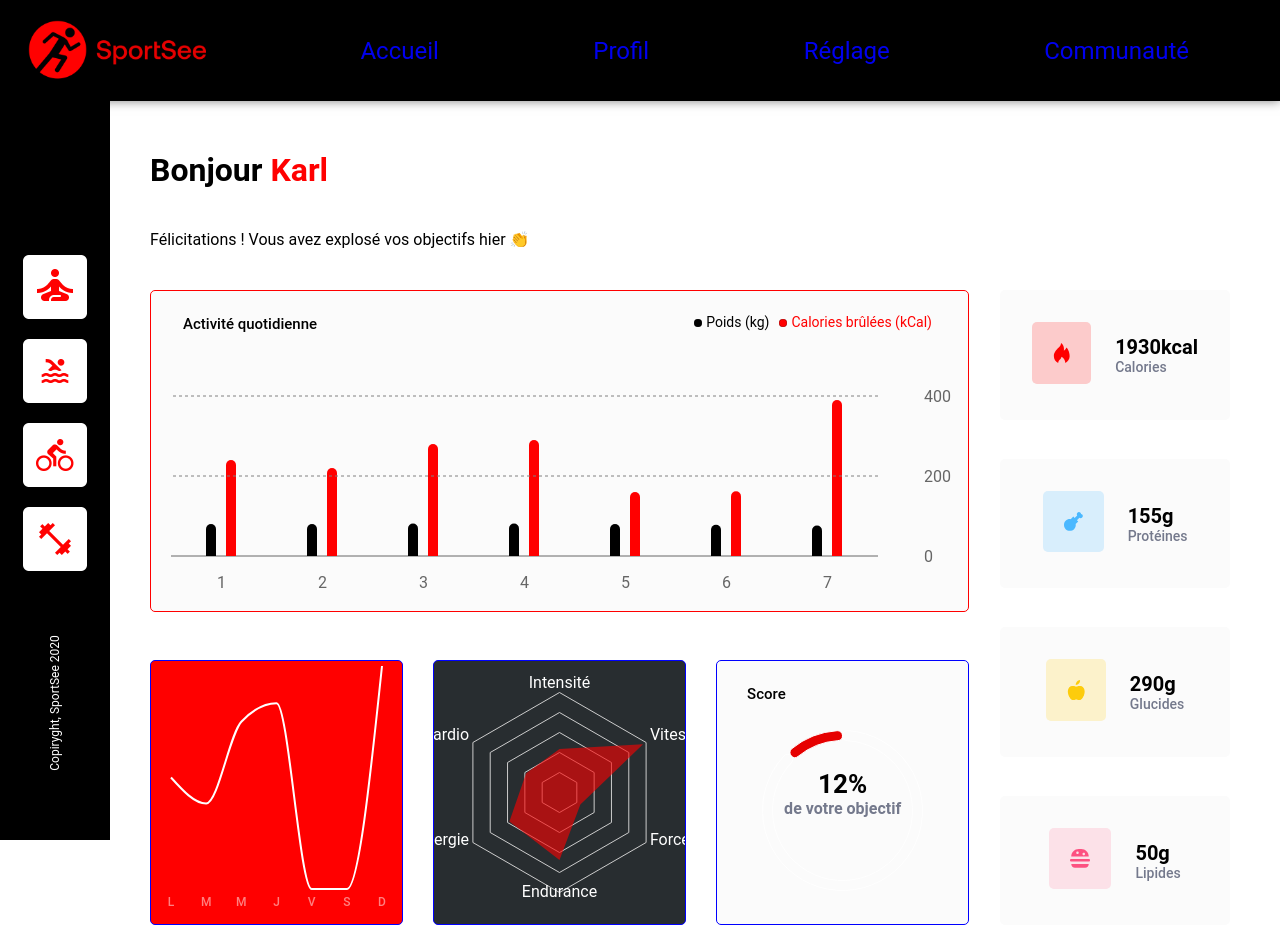
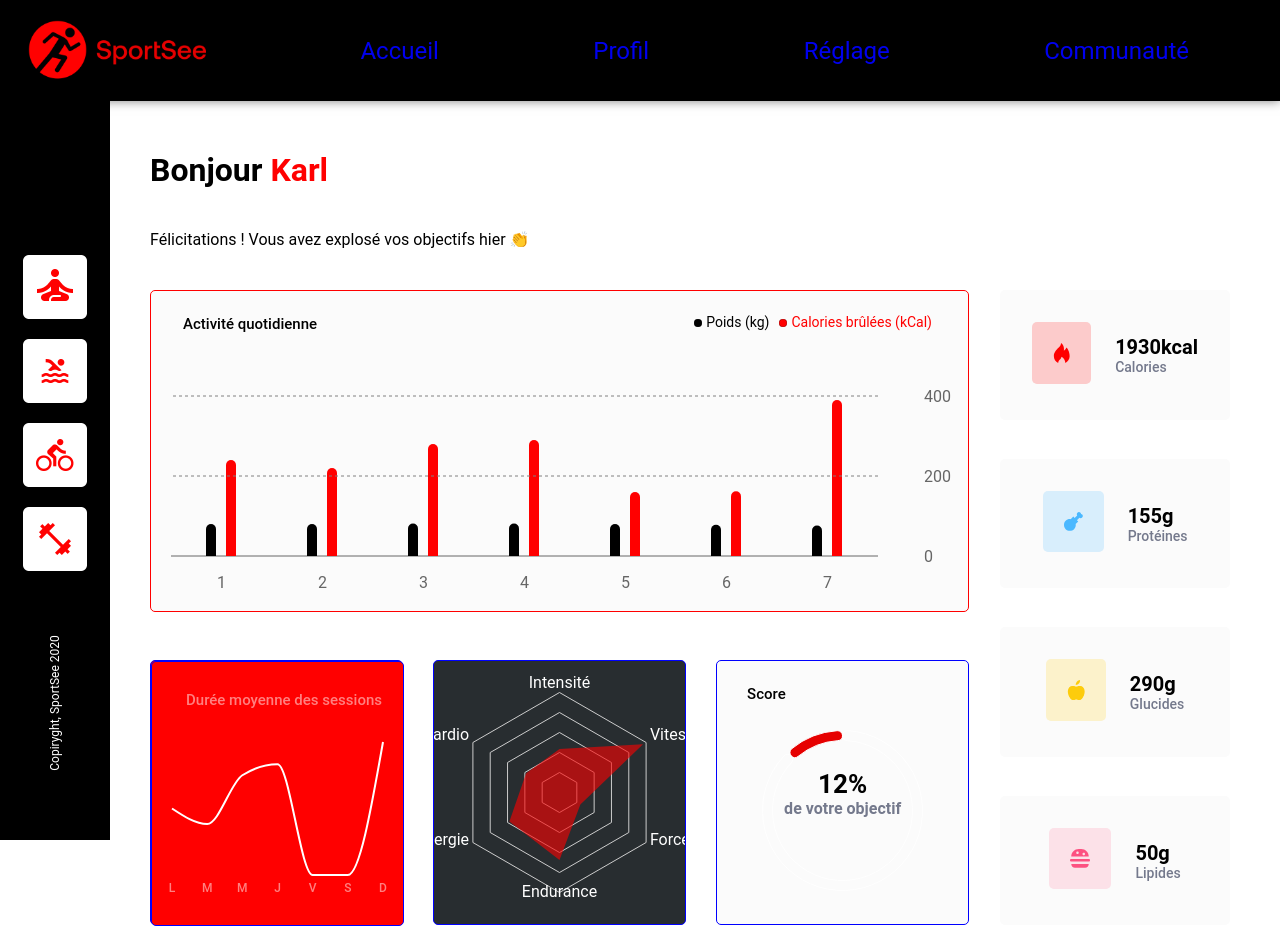
Before and after one commit to Ekkylibre/sportsee, a React (Vite) app: page /dashboard/12 in a window 1280 px wide. Shown: the top 952 px of the page. Built offline with nearby package versions, Linux system fonts and the light colour scheme.

Commit message:
🚧 Components > Goals > Rework component

```diff
--- a/src/components/goals/Goals.jsx
+++ b/src/components/goals/Goals.jsx
@@ -1,8 +1,8 @@
 import { LineChart, Line, XAxis, Tooltip, ResponsiveContainer } from 'recharts';
-import { USER_AVERAGE_SESSIONS } from '../../assets/data/data'; // Assurez-vous que le chemin est correct
+import { USER_AVERAGE_SESSIONS } from '../../assets/data/data';
+import "./goals.css";
 
 function Goals({ userId }) {
-    // Recherche des données d'activité de l'utilisateur
     const userData = USER_AVERAGE_SESSIONS.find((user) => user.userId === parseInt(userId, 10));
 
     if (!userData) {
@@ -11,9 +11,7 @@ function Goals({ userId }) {
 
     // Fonction pour formatter les étiquettes de l'axe X
     const formatXAxis = (tickItem) => {
-        // Définition des noms des jours de la semaine
         const daysOfWeek = ['L', 'M', 'M', 'J', 'V', 'S', 'D'];
-        // Récupération du nom du jour en fonction de la valeur numérique
         return daysOfWeek[tickItem];
     };
 
@@ -30,31 +28,44 @@ function Goals({ userId }) {
         return null;
     };
 
+    // Composant Cursor personnalisé
+    const CustomCursor = ({ points, width, height }) => {
+        if (!points || points.length === 0) return null;
+
+        const { x } = points[0];
+
+        return (
+            <rect
+                x={x}
+                y={0}
+                width={Math.max(0, width - x)}
+                height="1000px"
+                fill="black"
+                opacity={0.2}
+            />
+        );
+    };
+
     return (
-        <div style={{ width: '100%', height: '100%' }}>
-            <ResponsiveContainer>
+        <div className='goals'>
+            <div className="duration-title">Durée moyenne des sessions</div>
+            <ResponsiveContainer width="100%" height={263} >
                 <LineChart
                     data={userData.sessions}
                     margin={{
-                        top: 5, right: 20, left: 20, bottom: 5,
+                        top: 80, right: 20, left: 20, bottom: 20,
                     }}
                 >
                     <XAxis
                         axisLine={false}
                         tickLine={false}
-                        tick={{fontSize: 12, fontWeight: 500}}
+                        tick={{ fontSize: 12, fontWeight: 500 }}
                         stroke='rgba(255, 255, 255, 0.5)'
-                        tickFormatter={formatXAxis} // Utilisation du formateur de ticks
+                        tickFormatter={formatXAxis}
                     />
                     <Tooltip
-                        cursor={{
-                            strokeLinecap: 'square',
-                            stroke: 'black',
-                            strokeWidth: 79,
-                            height: 10000,
-                            strokeOpacity: 0.2,
-                        }}
-                        content={<CustomTooltip />} // Utilisation du Tooltip personnalisé
+                        cursor={<CustomCursor />}
+                        content={<CustomTooltip />}
                     />
                     <Line type="monotone" dataKey="sessionLength" stroke="#FFFFFF" strokeWidth={2} dot={false} />
                 </LineChart>
--- /dev/null
+++ b/src/components/goals/goals.css
@@ -0,0 +1,19 @@
+.goals {
+  position: relative;
+  max-width: 100%;
+  height: 100%;
+}
+.goals .duration-title {
+  color: white;
+  font-size: 15px;
+  font-weight: 500;
+  opacity: 0.5;
+  position: absolute;
+  top: 29px;
+  left: 34px;
+}
+
+.custom-tooltip {
+  background-color: white;
+  padding: 10px;
+}/*# sourceMappingURL=goals.css.map */
--- /dev/null
+++ b/src/components/goals/goals.scss
@@ -0,0 +1,21 @@
+.goals {
+    position: relative;
+    max-width: 100%;
+    height: 100%;
+
+    .duration-title {
+        color: white;
+        font-size: 15px;
+        font-weight: 500;
+        opacity: 0.5;
+        position: absolute;
+        top: 29px;
+        left: 34px;
+    }
+
+}
+
+.custom-tooltip {
+    background-color: white;
+    padding: 10px;
+}
--- a/src/components/weight/Weight.jsx
+++ b/src/components/weight/Weight.jsx
@@ -9,7 +9,7 @@ function Weight({ userId }) {
         return <div>User not found</div>;
     }
 
-    const CustomTooltip = ({ active, payload, label }) => {
+    const CustomTooltip = ({ active, payload }) => {
         if (active && payload && payload.length) {
             return (
                 <div className="custom-tooltip">
```
Also changed, not shown: 1 other file (tests, documents, lock files or other folders).
